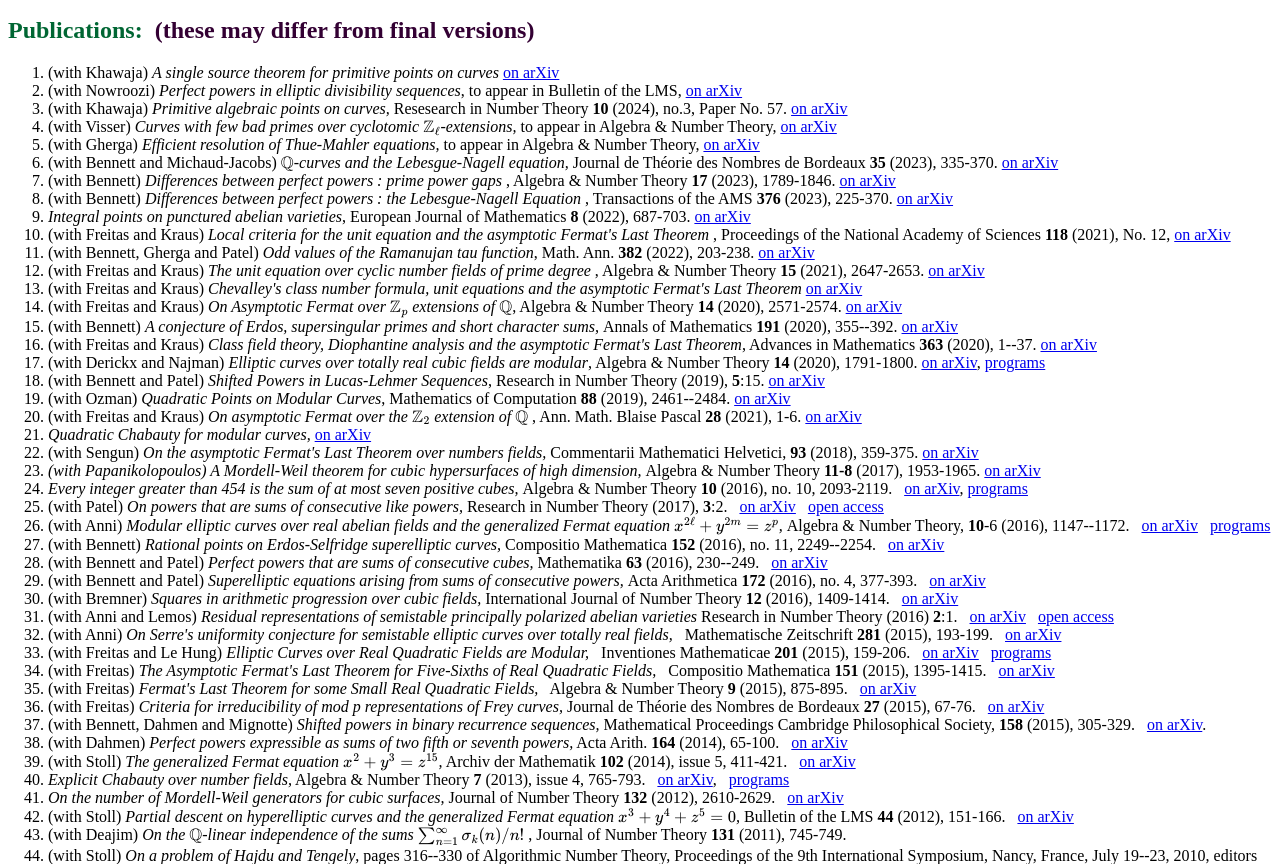
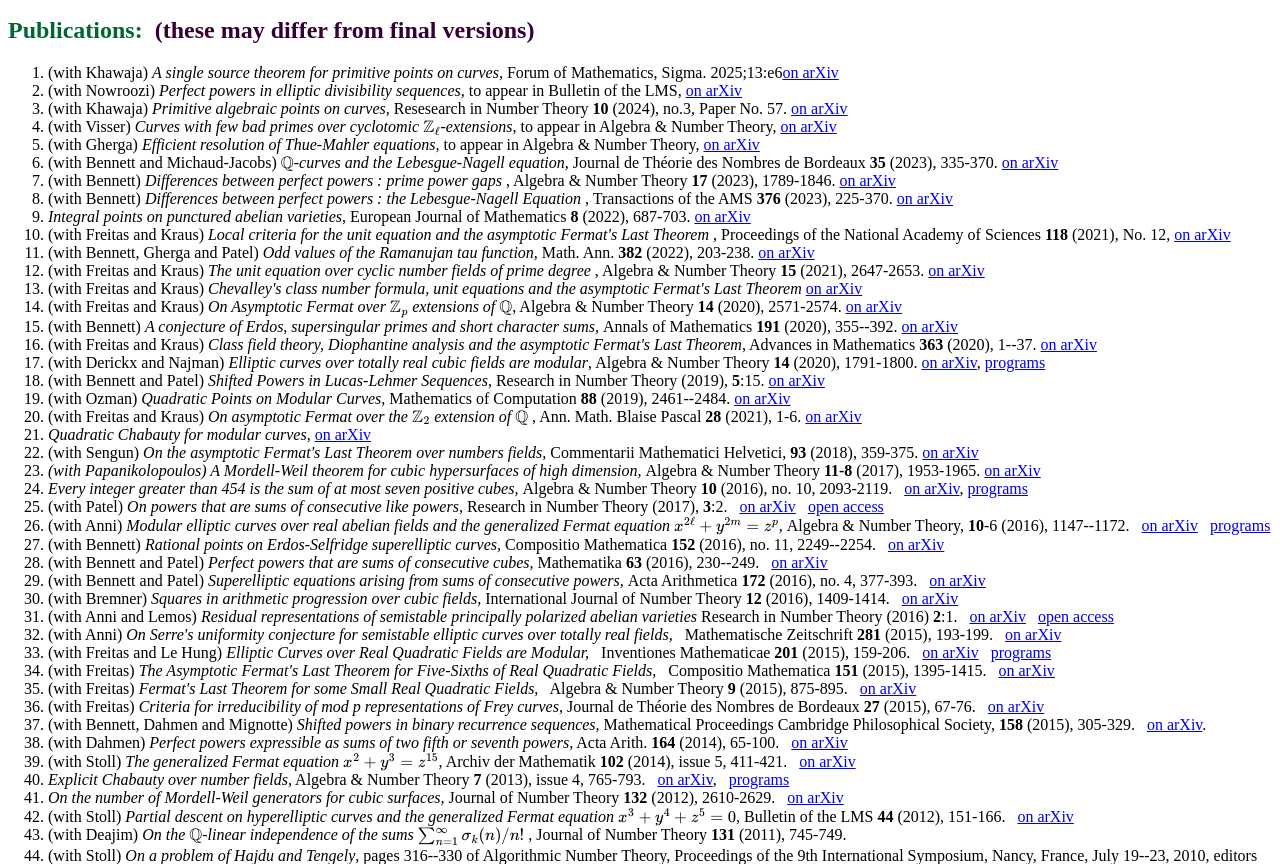
Before and after one commit to samirsiksek/siksek.github.io, a plain HTML site: page index.html in a window 1280 px wide. Shown: the part 1197-2061 px from the top of the page. Drawn offline with nearby package versions, Linux system fonts and the light colour scheme; some packages are replaced by stand-ins of ours.

Commit message:
Update index.html

```diff
--- a/index.html
+++ b/index.html
@@ -303,8 +303,8 @@ Waring's problem.
 
 <ol>
 <li> (with Khawaja)
-<em> A single source theorem for primitive points on curves
-</em><a href="https://arxiv.org/abs/2401.03091">on arXiv</a>
+<em> A single source theorem for primitive points on curves,
+</em>Forum of Mathematics, Sigma. 2025;13:e6<a href="https://arxiv.org/abs/2401.03091">on arXiv</a>
 </li>
 <li> (with Nowroozi)
 <em>Perfect powers in elliptic divisibility sequences</em>, to appear in Bulletin of the LMS,
```
